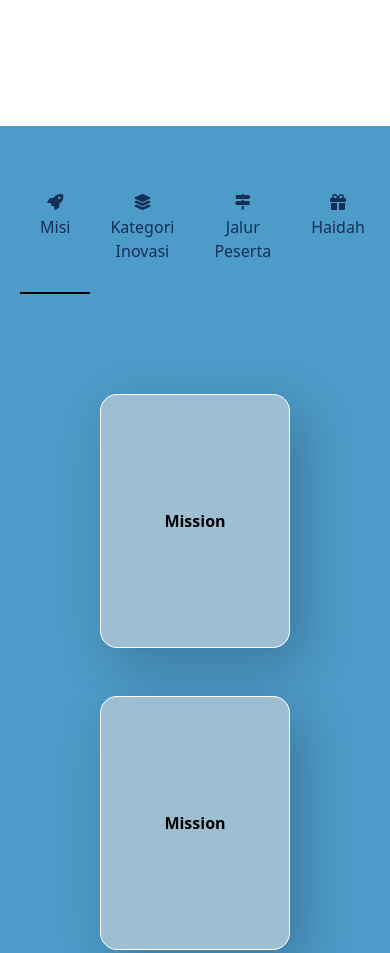
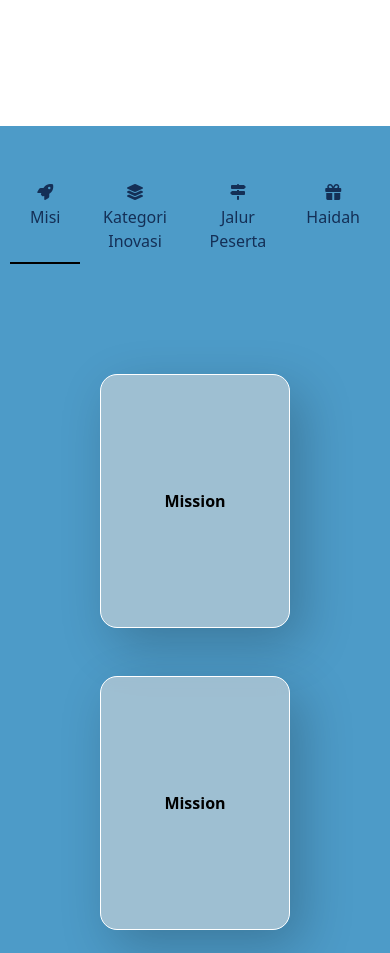
Before and after one commit to NanoKeboku/Digifest, a plain HTML site: page index.html in a window 390 px wide. Shown: the part 4740-5693 px from the top of the page. Drawn offline with nearby package versions, Linux system fonts and the light colour scheme.

Commit message:
Update 80%

```diff
--- a/style.css
+++ b/style.css
@@ -986,13 +986,14 @@ p {
   .kategori {
     overflow: hidden;
     height: auto;
-    padding: 20px;
+    padding: 0;
     box-sizing: border-box;
     min-height: 800px;
   }
 
   .nav-tab {
     align-items: end;
+    padding: 10px;
     width: 100%;
     gap: 0;
     height: 100px;
```
